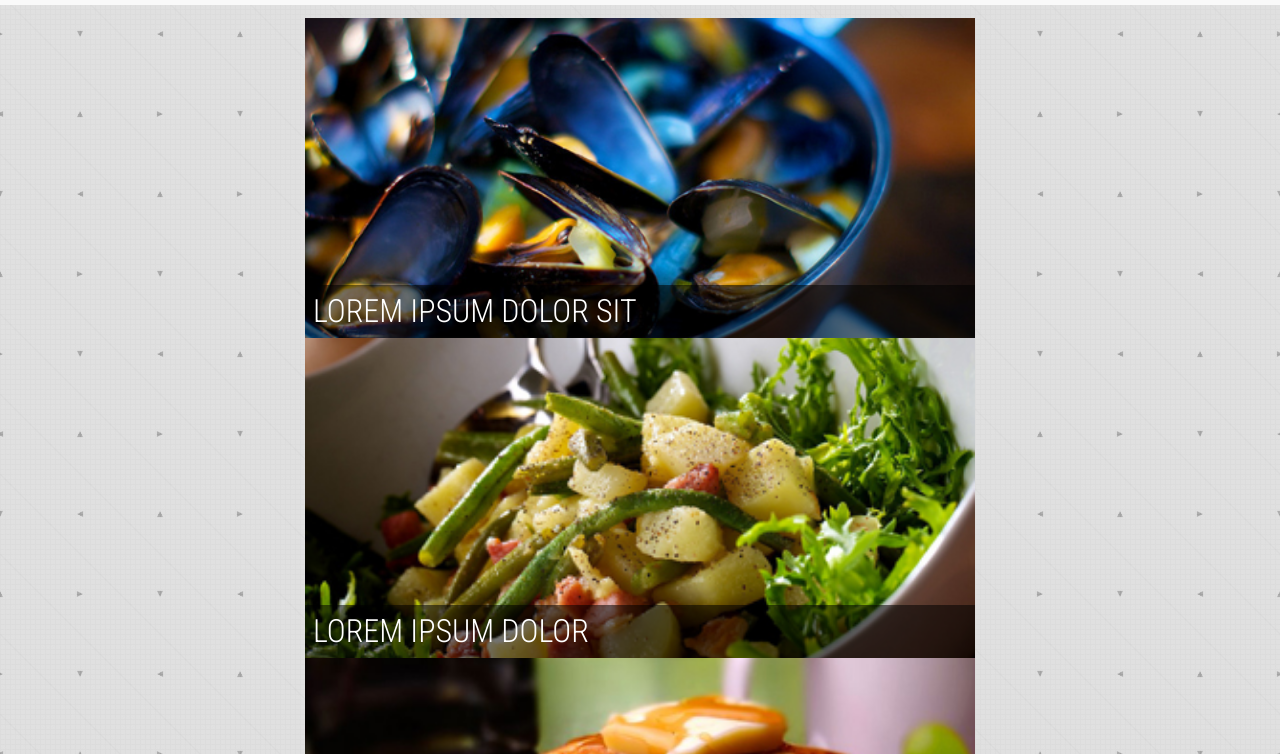
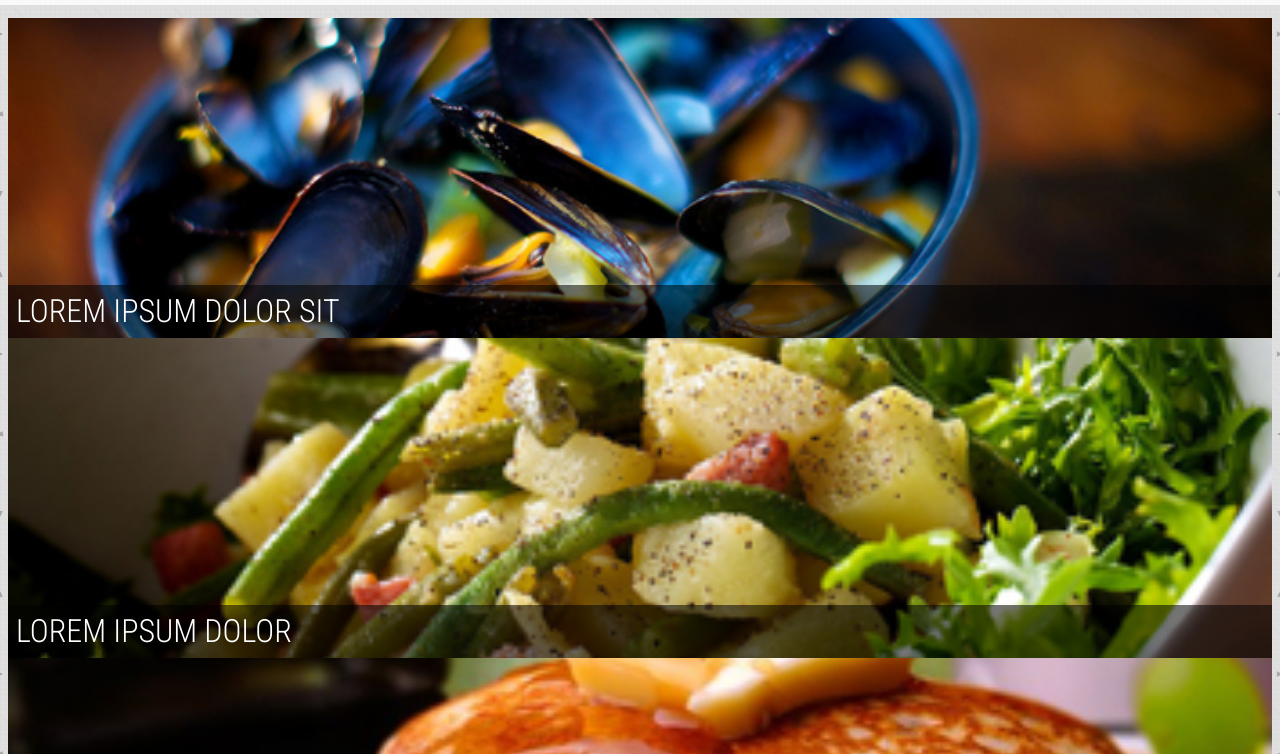
Before and after one commit to BernardProCode17/food-explorer, a plain HTML site: page Index.html in a window 1280 px wide. Shown: the part 46-800 px from the top of the page. Drawn offline with Linux system fonts and the light colour scheme.

Commit message:
updated css

```diff
--- a/SCSS/_mobile.scss
+++ b/SCSS/_mobile.scss
@@ -277,7 +277,7 @@ header {
 .photo-grid {
 
     & figure {
-        max-width: 41.875rem;
+
         height: 20rem;
         margin: 0 auto;
         position: relative;
```
Also changed, not shown: CSS/main.css, 1 other file.
